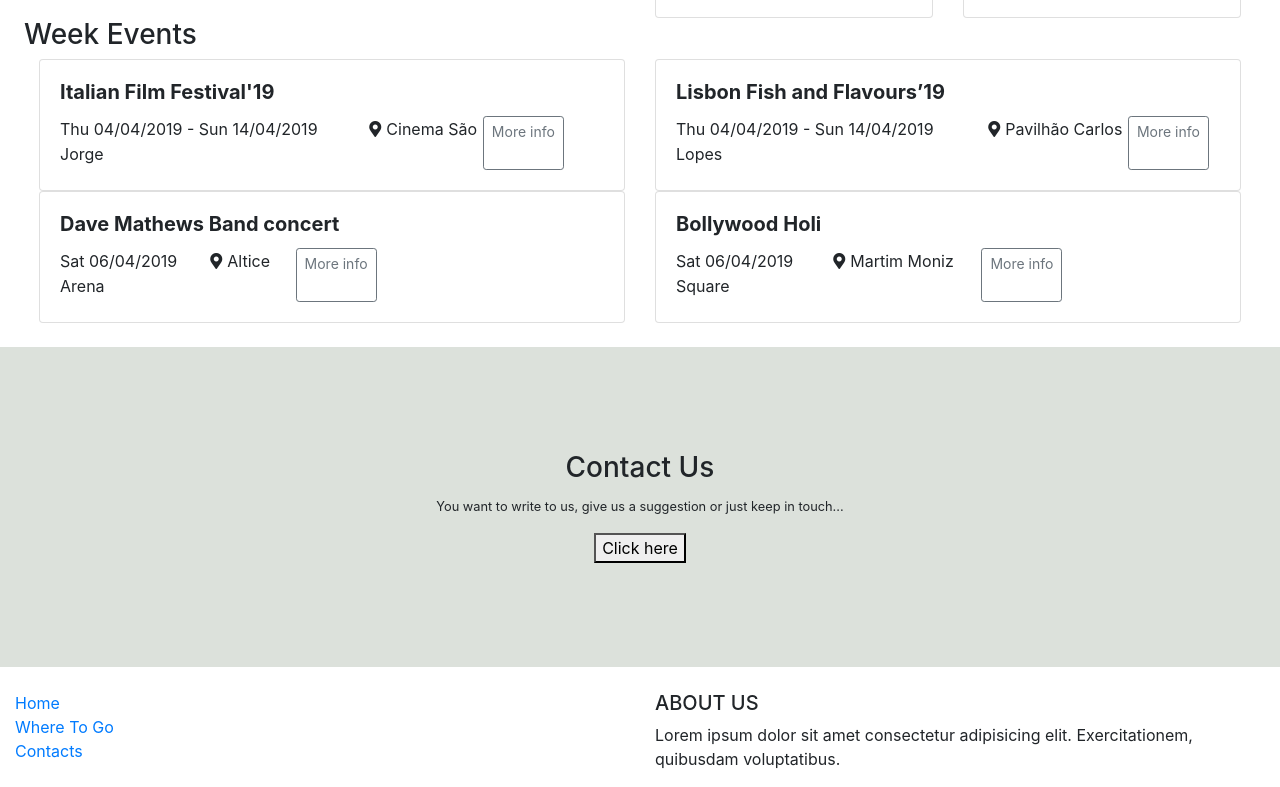
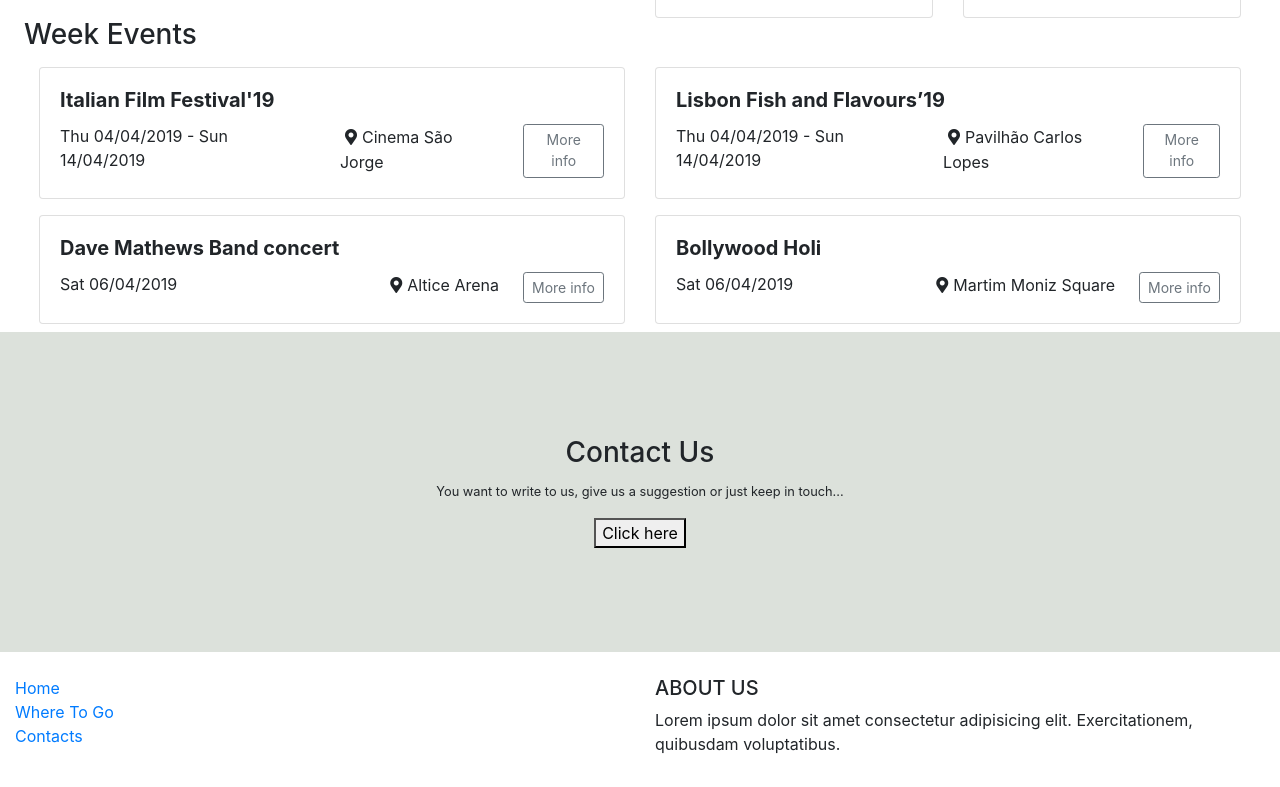
Before and after one commit to sofiarocha/Blog-Lisbon, a plain HTML site: page index.html in a window 1280 px wide. Shown: the part 1368-2155 px from the top of the page. Drawn offline with nearby package versions, Linux system fonts and the light colour scheme.

Commit message:
fix the space between content of event cards

```diff
--- a/index.html
+++ b/index.html
@@ -90,47 +90,59 @@
     </section>
     <section class="week-events">
         <h3 class="mx-4">Week Events</h3>
-        <div class="row mx-4 mb-4">
-          <div class="col-sm-12 col-lg-6">
+        <div class="row mx-4">
+          <div class="col-sm-12 col-lg-6 my-2">
             <div class="card">
               <div class="card-body">
                 <h5 class="card-title font-weight-bold">Italian Film Festival'19</h5>
-                <div class="d-flex bd-highlight">
-                    <p class="card-text bd-highlight mb-1">Thu 04/04/2019 - Sun 14/04/2019 <span class="event-place"><i class="fas fa-map-marker-alt"></i>Cinema São Jorge</span></p>
-                    <a href="www.festadocinemaitaliano.com/" target="_blank" class="btn btn-outline-secondary btn-sm bd-highlight">More info</a>
+                <div class="d-flex justify-content-between">
+                    <p class="card-text mb-1">Thu 04/04/2019 - Sun 14/04/2019</p>
+                    <div class="d-flex">
+                      <p class="card-text mb-1 mx-4"><i class="fas fa-map-marker-alt"></i>Cinema São Jorge</p>
+                      <a href="https://www.festadocinemaitaliano.com" target="_blank" class="btn btn-outline-secondary btn-sm">More info</a>
+                    </div>
                 </div>
               </div>
             </div>
           </div>
-          <div class="col-sm-12 col-lg-6">
+          <div class="col-sm-12 col-lg-6 my-2">
               <div class="card">
                 <div class="card-body">
                   <h5 class="card-title font-weight-bold">Lisbon Fish and Flavours’19</h5>
-                  <div class="d-flex bd-highlight">
-                      <p class="card-text bd-highlight mb-1">Thu 04/04/2019 - Sun 14/04/2019 <span class="event-place"><i class="fas fa-map-marker-alt"></i>Pavilhão Carlos Lopes</span></p>
-                      <a href="www.peixemlisboa.com" target="_blank" class="btn btn-outline-secondary btn-sm bd-highlight">More info</a>
+                  <div class="d-flex justify-content-between">
+                    <p class="card-text mb-1">Thu 04/04/2019 - Sun 14/04/2019</p>
+                    <div class="d-flex">
+                      <p class="card-text mb-1 mx-4"><i class="fas fa-map-marker-alt"></i>Pavilhão Carlos Lopes</p>
+                      <a href="www.peixemlisboa.com" target="_blank" class="btn btn-outline-secondary btn-sm">More info</a>
+                    </div>
                   </div>
                 </div>
               </div>
           </div>
-          <div class="col-sm-12 col-lg-6">
+          <div class="col-sm-12 col-lg-6 my-2">
             <div class="card">
               <div class="card-body">
                 <h5 class="card-title font-weight-bold">Dave Mathews Band concert</h5>
-                <div class="d-flex bd-highlight">
-                  <p class="card-text bd-highlight mb-1">Sat 06/04/2019 <span class="event-place"><i class="fas fa-map-marker-alt"></i>Altice Arena</span></p>
-                  <a href="https://ticketline.sapo.pt/en/evento/dave-matthews-band-europe-2019-38030/sessao/63528_32_1554577200" target="_blank" class="btn btn-outline-secondary btn-sm bd-highlight">More info</a>
+                <div class="d-flex justify-content-between">
+                  <p class="card-text mb-1">Sat 06/04/2019</p>
+                  <div class="d-flex">
+                    <p class="card-text mb-1 mx-4"><i class="fas fa-map-marker-alt"></i>Altice Arena</p>
+                   <a href="https://ticketline.sapo.pt/en/evento/dave-matthews-band-europe-2019-38030/sessao/63528_32_1554577200" target="_blank" class="btn btn-outline-secondary btn-sm">More info</a>
+                  </div>
                 </div>
               </div>
             </div>
           </div>
-          <div class="col-sm-12 col-lg-6">
+          <div class="col-sm-12 col-lg-6 my-2">
               <div class="card">
                 <div class="card-body">
                   <h5 class="card-title font-weight-bold">Bollywood Holi</h5>
-                  <div class="d-flex bd-highlight">
-                    <p class="card-text bd-highlight mb-1">Sat 06/04/2019 <span class="event-place"><i class="fas fa-map-marker-alt"></i>Martim Moniz Square</span></p>
-                    <a href="https://www.facebook.com/bollywoodholi/" target="_blank" class="btn btn-outline-secondary btn-sm bd-highlight">More info</a>
+                  <div class="d-flex justify-content-between">
+                    <p class="card-text mb-1">Sat 06/04/2019</p>
+                    <div class="d-flex">
+                      <p class="card-text mb-1 mx-4"><i class="fas fa-map-marker-alt"></i>Martim Moniz Square</p>
+                      <a href="https://www.facebook.com/bollywoodholi/" target="_blank" class="btn btn-outline-secondary btn-sm">More info</a>
+                    </div>
                   </div>
                 </div>
               </div>
--- a/style.css
+++ b/style.css
@@ -195,10 +195,6 @@ a:hover {
   text-align: center;
 }
 
-.event-place {
-  margin: 10%;
+.week-events i {
+  margin: 5px ;
 }
-
-.event-place i {
-  margin: 5px;
-}
```
